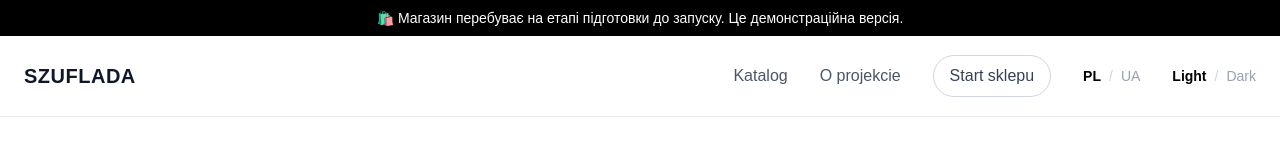
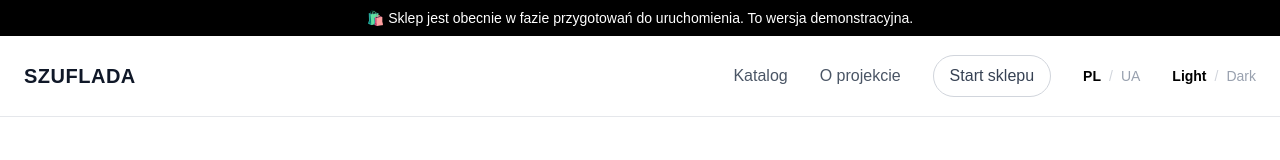
Before and after one commit to wsveta/szuflada, a Next.js app: page / in a window 1280 px wide. Shown: the top 160 px of the page. Built offline with nearby package versions, Linux system fonts and the light colour scheme.

Commit message:
Add missing folder files and add translated text for demo banner

```diff
--- a/src/components/DemoBanner.tsx
+++ b/src/components/DemoBanner.tsx
@@ -1,9 +1,14 @@
 "use client";
 
 import { useEffect, useState } from "react";
+import { useLanguage } from "@/context/LanguageContext";
+
 
 export default function DemoBanner() {
   const [isVisible, setIsVisible] = useState(false);
+  const { language } = useLanguage();
+
+  const { t } = useLanguage();
 
   useEffect(() => {
     const timer = setTimeout(() => {
@@ -26,8 +31,8 @@ export default function DemoBanner() {
       `}
     >
       <div className="bg-black text-white text-center text-sm py-2 dark:bg-white dark:text-black">
-        🛍️ Магазин перебуває на етапі підготовки до запуску. Це демонстраційна версія.
-      </div>
+  {t.demoBanner.text}
+</div>
     </div>
   );
 }
--- a/src/content/siteText.ts
+++ b/src/content/siteText.ts
@@ -1,5 +1,8 @@
 export const siteText = {
     pl: {
+        demoBanner: {
+      text: "🛍️ Sklep jest obecnie w fazie przygotowań do uruchomienia. To wersja demonstracyjna.",
+    },
         nav: {
             catalog: "Katalog",
             about: "O projekcie",
@@ -63,9 +66,13 @@ export const siteText = {
         footer: {
             tagline: "Praktyczne drobiazgi do domu",
         },
+
     },
 
     uk: {
+        demoBanner: {
+      text: "🛍️ Магазин перебуває на етапі підготовки до запуску. Це демонстраційна версія.",
+    },
         nav: {
             catalog: "Каталог",
             about: "Про проєкт",
```
